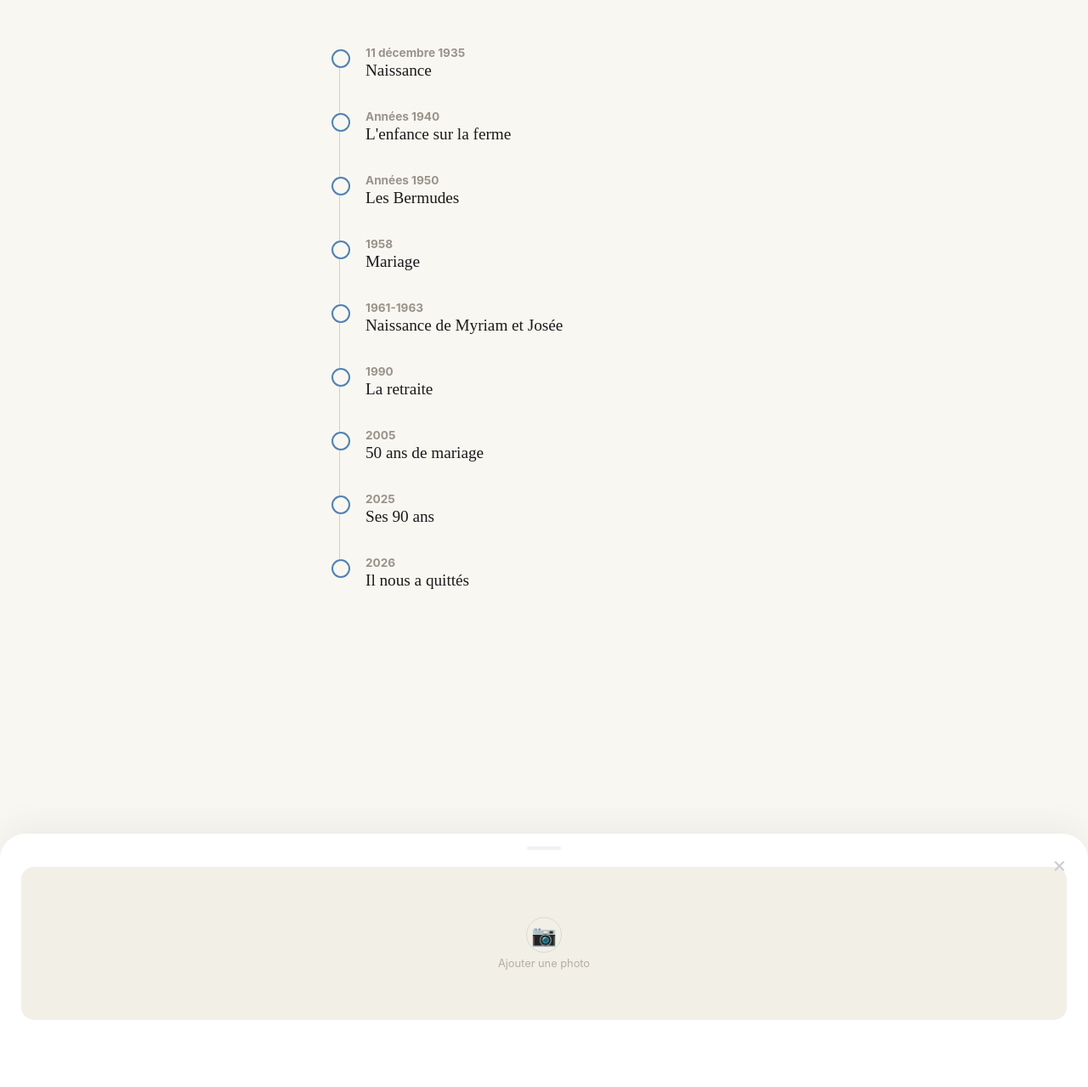
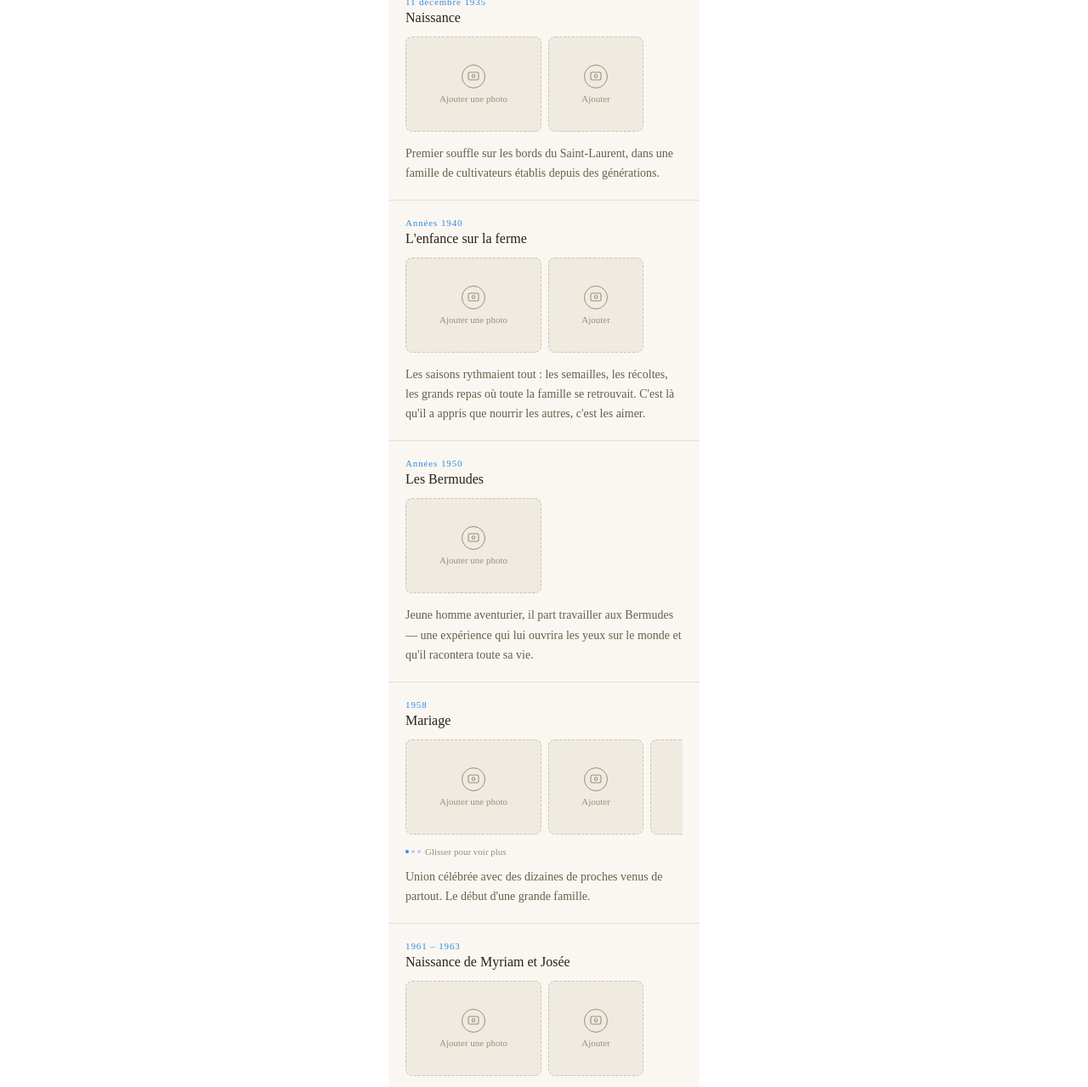
Before and after one commit to Beatricotrice/Grand-papa-Gagnon, a plain HTML site: page index.html in a window 1280 px wide. Shown: the part 109-1388 px from the top of the page at 85% size. Before the commit the page ends 888 px from the top, so only its background shows below. Drawn offline with Linux system fonts and the light colour scheme.

Commit message:
Add files via upload

```diff
--- a/index.html
+++ b/index.html
@@ -1,332 +1,244 @@
-<!DOCTYPE html>
-<html lang="fr">
-<head>
-    <meta charset="UTF-8">
-    <meta name="viewport" content="width=device-width, initial-scale=1.0, maximum-scale=1.0, user-scalable=no">
-    <title>En mémoire de Grand-Papa</title>
-    <style>
-        :root {
-            --bg-main: #f9f7f2;
-            --bg-sheet: #ffffff;
-            --bg-photo: #f2efe6;
-            --accent-blue: #4e82b4;
-            --text-title: #1a1a1a;
-            --text-date: #9a938a;
-            --line-color: #d1ced0;
-            --font-serif: "Times New Roman", Times, serif;
-            --font-sans: -apple-system, BlinkMacSystemFont, "Segoe UI", Roboto, Helvetica, Arial, sans-serif;
-        }
 
-        body {
-            margin: 0;
-            padding: 0;
-            background-color: var(--bg-main);
-            font-family: var(--font-sans);
-            color: var(--text-title);
-            -webkit-font-smoothing: antialiased;
-        }
+<style>
+*{box-sizing:border-box;margin:0;padding:0;}
+:root{
+  --cream:#FAF7F2;
+  --linen:#F0EBE1;
+  --ink:#2A2015;
+  --ink-muted:#6B5E4A;
+  --ink-faint:#9C8E7A;
+  --divider:rgba(107,94,74,0.15);
+  --blue:#378ADD;
+  --blue-light:#B5D4F4;
+  --blue-dark:#0C447C;
+}
 
-        .main-content {
-            padding: 50px 30px;
-            max-width: 500px;
-            margin: 0 auto;
-        }
+.frame{max-width:390px;margin:0 auto;background:var(--color-background-secondary);border-radius:20px;padding:12px;}
+.screen{background:var(--cream);border-radius:14px;overflow:hidden;font-family:var(--font-sans);}
 
-        header h1 {
-            font-size: 2.4rem;
-            margin: 0;
-            font-weight: 500;
-            font-family: var(--font-serif);
-        }
+.app-header{
+  padding:28px 20px 18px;
+  border-bottom:0.5px solid var(--divider);
+  display:flex;align-items:baseline;justify-content:space-between;
+}
+.app-title{font-size:22px;font-weight:500;color:var(--ink);font-family:var(--font-serif);}
+.app-sub{font-size:12px;color:var(--ink-faint);letter-spacing:0.02em;}
 
-        header .lifespan {
-            color: var(--text-date);
-            font-size: 0.95rem;
-            margin-bottom: 50px;
-            font-family: var(--font-sans);
-            font-weight: 700;
-        }
+.feed{padding:0 0 36px;}
 
-        /* --- TIMELINE --- */
-        .timeline-container {
-            position: relative;
-        }
+.moment{
+  padding:20px 20px 20px;
+  border-bottom:0.5px solid var(--divider);
+}
+.moment:last-child{border-bottom:none;}
 
-        .timeline-container::before {
-            content: '';
-            position: absolute;
-            left: 9px;
-            top: 10px;
-            bottom: 25px;
-            width: 1px;
-            background-color: var(--line-color);
-            z-index: 0;
-        }
+.moment-year{
+  font-size:11px;
+  font-weight:500;
+  color:var(--blue);
+  letter-spacing:0.08em;
+  margin-bottom:3px;
+}
+.moment-title{
+  font-size:16px;font-weight:500;color:var(--ink);
+  line-height:1.25;margin-bottom:12px;
+}
 
-        .event-link {
-            display: flex;
-            align-items: flex-start;
-            margin-bottom: 35px;
-            cursor: pointer;
-            position: relative;
-            z-index: 1;
-            -webkit-tap-highlight-color: transparent;
-        }
+.photo-strip{
+  display:flex;gap:8px;
+  overflow-x:auto;
+  -webkit-overflow-scrolling:touch;
+  scrollbar-width:none;
+  padding-bottom:2px;
+  margin-bottom:12px;
+}
+.photo-strip::-webkit-scrollbar{display:none;}
 
-        .dot-container {
-            margin-right: 18px;
-            margin-top: 4px;
-            background-color: var(--bg-main);
-        }
+.photo-tile{
+  flex-shrink:0;
+  width:160px;height:112px;
+  border-radius:8px;
+  background:var(--linen);
+  border:0.5px dashed rgba(107,94,74,0.28);
+  display:flex;flex-direction:column;align-items:center;justify-content:center;
+  gap:6px;
+  overflow:hidden;
+  cursor:pointer;
+}
+.photo-tile:hover{background:#e8e2d8;}
+.photo-tile.sq{width:112px;}
+.photo-tile img{width:100%;height:100%;object-fit:cover;display:block;}
+.tile-icon{width:28px;height:28px;border-radius:50%;border:1px solid var(--ink-faint);display:flex;align-items:center;justify-content:center;}
+.tile-label{font-size:11px;color:var(--ink-faint);}
 
-        .dot {
-            width: 18px;
-            height: 18px;
-            border-radius: 50%;
-            border: 2px solid var(--accent-blue);
-            background-color: transparent;
-            transition: background-color 0.3s ease;
-        }
+.strip-hint{
+  font-size:11px;color:var(--ink-faint);
+  display:flex;align-items:center;gap:5px;
+  margin-bottom:12px;
+}
+.hint-dots{display:flex;gap:3px;align-items:center;}
+.hint-dot{width:4px;height:4px;border-radius:50%;background:var(--blue-light);}
+.hint-dot.on{background:var(--blue);}
 
-        .event-link.active .dot {
-            background-color: var(--accent-blue);
-        }
+.moment-desc{
+  font-size:14px;color:var(--ink-muted);line-height:1.65;
+}
+</style>
 
-        .event-info .e-date {
-            font-size: 0.85rem;
-            color: var(--text-date);
-            margin-bottom: 2px;
-            font-family: var(--font-sans);
-            font-weight: 700;
-            display: block;
-        }
+<h2 style="position:absolute;width:1px;height:1px;overflow:hidden;">Mémorial — feed de moments de vie</h2>
 
-        .e-date::first-letter, .nav-date::first-letter {
-            text-transform: uppercase;
-        }
+<div class="frame">
+  <div class="screen">
 
-        .event-info .e-title {
-            font-size: 1.2rem;
-            font-weight: 500;
-            font-family: var(--font-serif);
-        }
+    <div class="app-header">
+      <div class="app-title">Grand-Papa</div>
+      <div class="app-sub">1935 – 2026</div>
+    </div>
 
-        /* --- BOTTOM SHEET (50%) --- */
-        .overlay {
-            position: fixed;
-            top: 0; left: 0; right: 0; bottom: 0;
-            background: rgba(0,0,0,0.1);
-            display: none;
-            z-index: 1000;
-        }
+    <div class="feed">
 
-        .bottom-sheet {
-            position: fixed;
-            bottom: -100%;
-            left: 0; right: 0;
-            background: var(--bg-sheet);
-            border-radius: 30px 30px 0 0;
-            padding: 15px 25px 95px; /* Ajusté pour laisser place à la nav */
-            transition: bottom 0.5s cubic-bezier(0.16, 1, 0.3, 1);
-            z-index: 1001;
-            height: 50vh;
-            overflow-y: auto;
-            box-shadow: 0 -10px 40px rgba(0,0,0,0.05);
-        }
+      <div class="moment">
+        <div class="moment-year">11 décembre 1935</div>
+        <div class="moment-title">Naissance</div>
+        <div class="photo-strip">
+          <div class="photo-tile">
+            <div class="tile-icon"><svg width="14" height="14" viewBox="0 0 14 14" fill="none"><rect x="1" y="2" width="12" height="9" rx="1.5" stroke="#9C8E7A" stroke-width="1.1"/><circle cx="7" cy="6.5" r="1.8" stroke="#9C8E7A" stroke-width="1.1"/></svg></div>
+            <span class="tile-label">Ajouter une photo</span>
+          </div>
+          <div class="photo-tile sq">
+            <div class="tile-icon"><svg width="14" height="14" viewBox="0 0 14 14" fill="none"><rect x="1" y="2" width="12" height="9" rx="1.5" stroke="#9C8E7A" stroke-width="1.1"/><circle cx="7" cy="6.5" r="1.8" stroke="#9C8E7A" stroke-width="1.1"/></svg></div>
+            <span class="tile-label">Ajouter</span>
+          </div>
+        </div>
+        <div class="moment-desc">Premier souffle sur les bords du Saint-Laurent, dans une famille de cultivateurs établis depuis des générations.</div>
+      </div>
 
-        .bottom-sheet.active { bottom: 0; }
+      <div class="moment">
+        <div class="moment-year">Années 1940</div>
+        <div class="moment-title">L'enfance sur la ferme</div>
+        <div class="photo-strip">
+          <div class="photo-tile">
+            <div class="tile-icon"><svg width="14" height="14" viewBox="0 0 14 14" fill="none"><rect x="1" y="2" width="12" height="9" rx="1.5" stroke="#9C8E7A" stroke-width="1.1"/><circle cx="7" cy="6.5" r="1.8" stroke="#9C8E7A" stroke-width="1.1"/></svg></div>
+            <span class="tile-label">Ajouter une photo</span>
+          </div>
+          <div class="photo-tile sq">
+            <div class="tile-icon"><svg width="14" height="14" viewBox="0 0 14 14" fill="none"><rect x="1" y="2" width="12" height="9" rx="1.5" stroke="#9C8E7A" stroke-width="1.1"/><circle cx="7" cy="6.5" r="1.8" stroke="#9C8E7A" stroke-width="1.1"/></svg></div>
+            <span class="tile-label">Ajouter</span>
+          </div>
+        </div>
+        <div class="moment-desc">Les saisons rythmaient tout : les semailles, les récoltes, les grands repas où toute la famille se retrouvait. C'est là qu'il a appris que nourrir les autres, c'est les aimer.</div>
+      </div>
 
-        .drag-handle {
-            width: 40px;
-            height: 4px;
-            background: #f0f0f0;
-            border-radius: 2px;
-            margin: 0 auto 10px;
-        }
+      <div class="moment">
+        <div class="moment-year">Années 1950</div>
+        <div class="moment-title">Les Bermudes</div>
+        <div class="photo-strip">
+          <div class="photo-tile">
+            <div class="tile-icon"><svg width="14" height="14" viewBox="0 0 14 14" fill="none"><rect x="1" y="2" width="12" height="9" rx="1.5" stroke="#9C8E7A" stroke-width="1.1"/><circle cx="7" cy="6.5" r="1.8" stroke="#9C8E7A" stroke-width="1.1"/></svg></div>
+            <span class="tile-label">Ajouter une photo</span>
+          </div>
+        </div>
+        <div class="moment-desc">Jeune homme aventurier, il part travailler aux Bermudes — une expérience qui lui ouvrira les yeux sur le monde et qu'il racontera toute sa vie.</div>
+      </div>
 
-        .close-btn {
-            position: absolute;
-            right: 25px;
-            top: 20px;
-            font-size: 26px;
-            color: #ccc;
-            cursor: pointer;
-        }
+      <div class="moment">
+        <div class="moment-year">1958</div>
+        <div class="moment-title">Mariage</div>
+        <div class="photo-strip">
+          <div class="photo-tile">
+            <div class="tile-icon"><svg width="14" height="14" viewBox="0 0 14 14" fill="none"><rect x="1" y="2" width="12" height="9" rx="1.5" stroke="#9C8E7A" stroke-width="1.1"/><circle cx="7" cy="6.5" r="1.8" stroke="#9C8E7A" stroke-width="1.1"/></svg></div>
+            <span class="tile-label">Ajouter une photo</span>
+          </div>
+          <div class="photo-tile sq">
+            <div class="tile-icon"><svg width="14" height="14" viewBox="0 0 14 14" fill="none"><rect x="1" y="2" width="12" height="9" rx="1.5" stroke="#9C8E7A" stroke-width="1.1"/><circle cx="7" cy="6.5" r="1.8" stroke="#9C8E7A" stroke-width="1.1"/></svg></div>
+            <span class="tile-label">Ajouter</span>
+          </div>
+          <div class="photo-tile sq">
+            <div class="tile-icon"><svg width="14" height="14" viewBox="0 0 14 14" fill="none"><rect x="1" y="2" width="12" height="9" rx="1.5" stroke="#9C8E7A" stroke-width="1.1"/><circle cx="7" cy="6.5" r="1.8" stroke="#9C8E7A" stroke-width="1.1"/></svg></div>
+            <span class="tile-label">Ajouter</span>
+          </div>
+        </div>
+        <div class="strip-hint">
+          <div class="hint-dots"><div class="hint-dot on"></div><div class="hint-dot"></div><div class="hint-dot"></div></div>
+          <span>Glisser pour voir plus</span>
+        </div>
+        <div class="moment-desc">Union célébrée avec des dizaines de proches venus de partout. Le début d'une grande famille.</div>
+      </div>
 
-        .sheet-title {
-            font-size: 1.6rem;
-            font-weight: 600;
-            margin: 15px 0 10px;
-            font-family: var(--font-serif);
-            padding-right: 30px;
-        }
+      <div class="moment">
+        <div class="moment-year">1961 – 1963</div>
+        <div class="moment-title">Naissance de Myriam et Josée</div>
+        <div class="photo-strip">
+          <div class="photo-tile">
+            <div class="tile-icon"><svg width="14" height="14" viewBox="0 0 14 14" fill="none"><rect x="1" y="2" width="12" height="9" rx="1.5" stroke="#9C8E7A" stroke-width="1.1"/><circle cx="7" cy="6.5" r="1.8" stroke="#9C8E7A" stroke-width="1.1"/></svg></div>
+            <span class="tile-label">Ajouter une photo</span>
+          </div>
+          <div class="photo-tile sq">
+            <div class="tile-icon"><svg width="14" height="14" viewBox="0 0 14 14" fill="none"><rect x="1" y="2" width="12" height="9" rx="1.5" stroke="#9C8E7A" stroke-width="1.1"/><circle cx="7" cy="6.5" r="1.8" stroke="#9C8E7A" stroke-width="1.1"/></svg></div>
+            <span class="tile-label">Ajouter</span>
+          </div>
+        </div>
+        <div class="moment-desc">L'arrivée de Myriam puis de Josée comble la maison de rires et de vie. Il devient père avec une tendresse que tous ceux qui l'ont connu se rappellent encore.</div>
+      </div>
 
-        .sheet-text {
-            font-size: 1rem;
-            line-height: 1.6;
-            color: #444;
-            margin-bottom: 20px;
-            font-family: var(--font-sans);
-        }
+      <div class="moment">
+        <div class="moment-year">1990</div>
+        <div class="moment-title">La retraite</div>
+        <div class="photo-strip">
+          <div class="photo-tile">
+            <div class="tile-icon"><svg width="14" height="14" viewBox="0 0 14 14" fill="none"><rect x="1" y="2" width="12" height="9" rx="1.5" stroke="#9C8E7A" stroke-width="1.1"/><circle cx="7" cy="6.5" r="1.8" stroke="#9C8E7A" stroke-width="1.1"/></svg></div>
+            <span class="tile-label">Ajouter une photo</span>
+          </div>
+        </div>
+        <div class="moment-desc">Le jardin, la pêche dans le fleuve, et les petits-enfants. Il goûtait chaque heure avec le même appétit qu'un bon repas de famille.</div>
+      </div>
 
-        .photo-area {
-            width: 100%;
-            height: 180px; /* On gagne un peu de hauteur ici */
-            background-color: var(--bg-photo);
-            border-radius: 15px;
-            display: flex;
-            flex-direction: column;
-            align-items: center;
-            justify-content: center;
-            color: #b4aea4;
-            overflow: hidden;
-        }
+      <div class="moment">
+        <div class="moment-year">2005</div>
+        <div class="moment-title">50 ans de mariage</div>
+        <div class="photo-strip">
+          <div class="photo-tile">
+            <div class="tile-icon"><svg width="14" height="14" viewBox="0 0 14 14" fill="none"><rect x="1" y="2" width="12" height="9" rx="1.5" stroke="#9C8E7A" stroke-width="1.1"/><circle cx="7" cy="6.5" r="1.8" stroke="#9C8E7A" stroke-width="1.1"/></svg></div>
+            <span class="tile-label">Ajouter une photo</span>
+          </div>
+          <div class="photo-tile sq">
+            <div class="tile-icon"><svg width="14" height="14" viewBox="0 0 14 14" fill="none"><rect x="1" y="2" width="12" height="9" rx="1.5" stroke="#9C8E7A" stroke-width="1.1"/><circle cx="7" cy="6.5" r="1.8" stroke="#9C8E7A" stroke-width="1.1"/></svg></div>
+            <span class="tile-label">Ajouter</span>
+          </div>
+        </div>
+        <div class="moment-desc">Noces d'or célébrées entouré de toute sa famille. Un homme qui rayonnait dans le regard de ceux qu'il aimait.</div>
+      </div>
 
-        .photo-area img {
-            width: 100%;
-            height: 100%;
-            object-fit: cover;
-            display: none;
-        }
+      <div class="moment">
+        <div class="moment-year">2025</div>
+        <div class="moment-title">Célébration de ses 90 ans</div>
+        <div class="photo-strip">
+          <div class="photo-tile">
+            <div class="tile-icon"><svg width="14" height="14" viewBox="0 0 14 14" fill="none"><rect x="1" y="2" width="12" height="9" rx="1.5" stroke="#9C8E7A" stroke-width="1.1"/><circle cx="7" cy="6.5" r="1.8" stroke="#9C8E7A" stroke-width="1.1"/></svg></div>
+            <span class="tile-label">Ajouter une photo</span>
+          </div>
+          <div class="photo-tile sq">
+            <div class="tile-icon"><svg width="14" height="14" viewBox="0 0 14 14" fill="none"><rect x="1" y="2" width="12" height="9" rx="1.5" stroke="#9C8E7A" stroke-width="1.1"/><circle cx="7" cy="6.5" r="1.8" stroke="#9C8E7A" stroke-width="1.1"/></svg></div>
+            <span class="tile-label">Ajouter</span>
+          </div>
+          <div class="photo-tile sq">
+            <div class="tile-icon"><svg width="14" height="14" viewBox="0 0 14 14" fill="none"><rect x="1" y="2" width="12" height="9" rx="1.5" stroke="#9C8E7A" stroke-width="1.1"/><circle cx="7" cy="6.5" r="1.8" stroke="#9C8E7A" stroke-width="1.1"/></svg></div>
+            <span class="tile-label">Ajouter</span>
+          </div>
+        </div>
+        <div class="strip-hint">
+          <div class="hint-dots"><div class="hint-dot on"></div><div class="hint-dot"></div><div class="hint-dot"></div></div>
+          <span>Glisser pour voir plus</span>
+        </div>
+        <div class="moment-desc">La famille élargie se réunit pour fêter ses 90 ans — un homme entouré d'amour, de reconnaissance, et de tous ceux à qui il avait tant donné.</div>
+      </div>
 
-        /* --- NAVIGATION BASSE SANS COMPTEUR --- */
-        .bottom-nav {
-            position: fixed;
-            bottom: 0; left: 0; right: 0;
-            height: 80px;
-            background: white;
-            display: none;
-            justify-content: space-between;
-            align-items: center;
-            padding: 0 25px;
-            border-top: 1px solid #f5f5f5;
-            z-index: 1002;
-        }
+      <div class="moment">
+        <div class="moment-year">2026</div>
+        <div class="moment-title">Il nous a quittés</div>
+        <div class="moment-desc">Paisiblement, entouré des siens. Ses yeux bleus clairs ont fermé, mais sa chaleur, sa générosité et son amour de la vie demeurent en chacun de nous.</div>
+      </div>
 
-        .nav-circle {
-            width: 44px;
-            height: 44px;
-            border-radius: 50%;
-            border: 1px solid #f0f0f0;
-            display: flex;
-            align-items: center;
-            justify-content: center;
-            background: #fff;
-            color: #1a1a1a;
-            cursor: pointer;
-            font-size: 1.1rem;
-        }
-
-        .nav-date {
-            font-size: 0.9rem;
-            color: var(--text-date);
-            font-weight: 700;
-            font-family: var(--font-sans);
-            text-align: center;
-            flex: 1;
-        }
-    </style>
-</head>
-<body>
-
-<div class="main-content">
-    <header>
-        <h1>Grand-Papa</h1>
-        <div class="lifespan">1935 — 2026</div>
-    </header>
-    <div class="timeline-container" id="timeline-list"></div>
+    </div>
+  </div>
 </div>
-
-<div class="overlay" id="overlay" onclick="closeSheet()"></div>
-<div class="bottom-sheet" id="sheet">
-    <div class="drag-handle"></div>
-    <div class="close-btn" onclick="closeSheet()">×</div>
-    <div class="sheet-title" id="sheet-title"></div>
-    <div class="sheet-text" id="sheet-text"></div>
-    <div class="photo-area">
-        <img id="main-photo" src="" alt="Souvenir">
-        <div id="photo-placeholder" style="text-align: center;">
-            <div style="font-size: 24px; border: 1px solid #dcd9d0; width: 40px; height: 40px; border-radius: 50%; display: flex; align-items: center; justify-content: center; margin: 0 auto 5px;">📷</div>
-            <div style="font-size: 0.8rem;">Ajouter une photo</div>
-        </div>
-    </div>
-</div>
-
-<div class="bottom-nav" id="bottom-nav">
-    <div class="nav-circle" onclick="prevEvent()">⟨</div>
-    <div class="nav-date" id="nav-date"></div>
-    <div class="nav-circle" onclick="nextEvent()">⟩</div>
-</div>
-
-<script>
-    const events = [
-        { date: "11 décembre 1935", title: "Naissance", text: "Le premier chapitre d'une vie riche et bien remplie.", img: "" },
-        { date: "années 1940", title: "L'enfance sur la ferme", text: "Les saisons rythmaient tout : les semailles, les récoltes, les grands repas de famille.", img: "" },
-        { date: "années 1950", title: "Les Bermudes", text: "Ses premières grandes aventures et la découverte du monde.", img: "" },
-        { date: "1958", title: "Mariage", text: "Le début d'une vie de complicité avec Grand-Maman.", img: "" },
-        { date: "1961-1963", title: "Naissance de Myriam et Josée", text: "L'arrivée de ses filles, sa plus grande fierté.", img: "" },
-        { date: "1990", title: "La retraite", text: "Le temps de se consacrer à ses passions et à ses proches.", img: "" },
-        { date: "2005", title: "50 ans de mariage", text: "Un amour qui traverse le temps, célébré en famille.", img: "" },
-        { date: "2025", title: "Ses 90 ans", text: "Un jalon impressionnant célébré avec joie.", img: "" },
-        { date: "2026", title: "Il nous a quittés", text: "Un départ serein, laissant derrière lui un héritage de bonté.", img: "" }
-    ];
-
-    let currentIndex = 0;
-    const sheet = document.getElementById('sheet');
-    const overlay = document.getElementById('overlay');
-    const nav = document.getElementById('bottom-nav');
-
-    function init() {
-        const list = document.getElementById('timeline-list');
-        events.forEach((ev, idx) => {
-            const item = document.createElement('div');
-            item.className = 'event-link';
-            item.innerHTML = `
-                <div class="dot-container"><div class="dot"></div></div>
-                <div class="event-info"><div class="e-date">${ev.date}</div><div class="e-title">${ev.title}</div></div>
-            `;
-            item.onclick = () => openSheet(idx);
-            list.appendChild(item);
-        });
-    }
-
-    function openSheet(idx) {
-        currentIndex = idx;
-        updateSheet();
-        overlay.style.display = 'block';
-        nav.style.display = 'flex';
-        setTimeout(() => sheet.classList.add('active'), 10);
-    }
-
-    function closeSheet() {
-        sheet.classList.remove('active');
-        nav.style.display = 'none';
-        document.querySelectorAll('.event-link').forEach(el => el.classList.remove('active'));
-        setTimeout(() => overlay.style.display = 'none', 300);
-    }
-
-    function updateSheet() {
-        const ev = events[currentIndex];
-        document.querySelectorAll('.event-link').forEach((el, i) => {
-            if(i === currentIndex) el.classList.add('active');
-            else el.classList.remove('active');
-        });
-
-        document.getElementById('sheet-title').innerText = ev.title;
-        document.getElementById('sheet-text').innerText = ev.text;
-        document.getElementById('nav-date').innerText = ev.date;
-
-        const img = document.getElementById('main-photo');
-        const ph = document.getElementById('photo-placeholder');
-        if(ev.img) { img.src = ev.img; img.style.display = 'block'; ph.style.display = 'none'; }
-        else { img.style.display = 'none'; ph.style.display = 'block'; }
-    }
-
-    function nextEvent() { if(currentIndex < events.length - 1) { currentIndex++; updateSheet(); } }
-    function prevEvent() { if(currentIndex > 0) { currentIndex--; updateSheet(); } }
-
-    init();
-</script>
-
-</body>
-</html>
```
